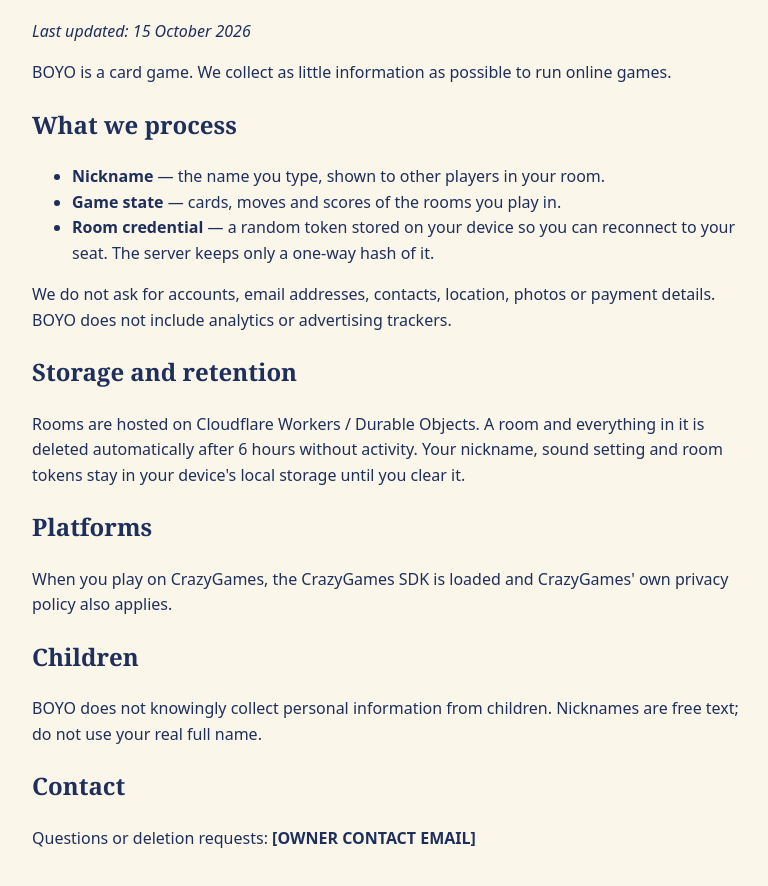
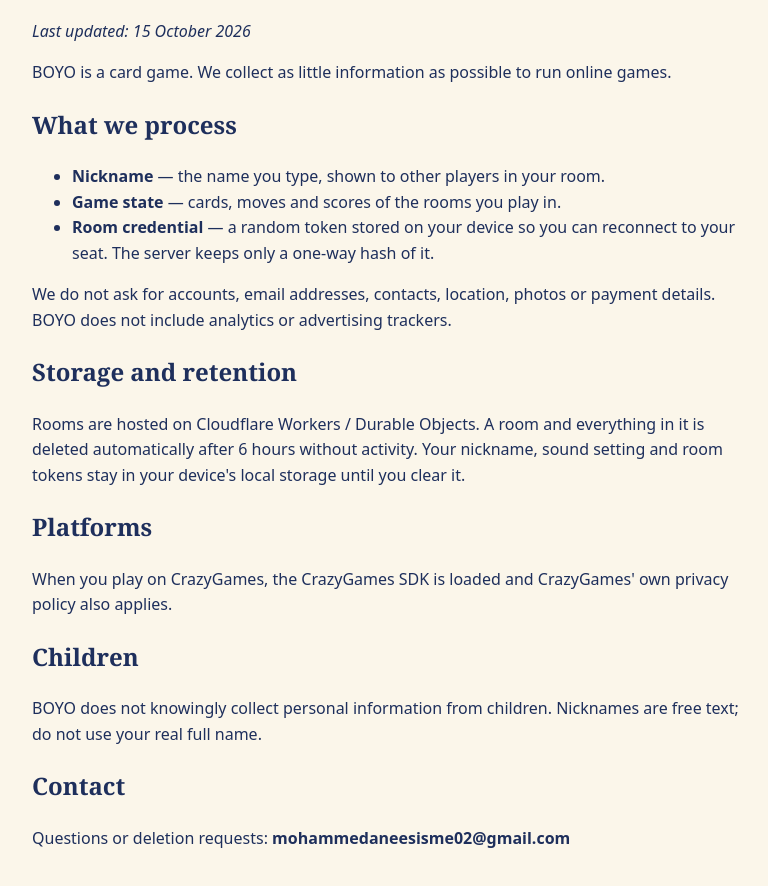
Before and after one commit to mhd-1821225/BOYO, a plain HTML site: page privacy.html in a window 1280 px wide. Shown: the part 94-980 px from the top of the page, without its empty margins (248-1016 px from the left). Drawn offline with Linux system fonts and the light colour scheme.

Commit message:
Update contact email in privacy.html

```diff
--- a/privacy.html
+++ b/privacy.html
@@ -27,6 +27,6 @@
   <h2>Children</h2>
   <p>BOYO does not knowingly collect personal information from children. Nicknames are free text; do not use your real full name.</p>
   <h2>Contact</h2>
-  <p>Questions or deletion requests: <b>[OWNER CONTACT EMAIL]</b></p>
+  <p>Questions or deletion requests: <b>mohammedaneesisme02@gmail.com</b></p>
 </body>
 </html>
```
